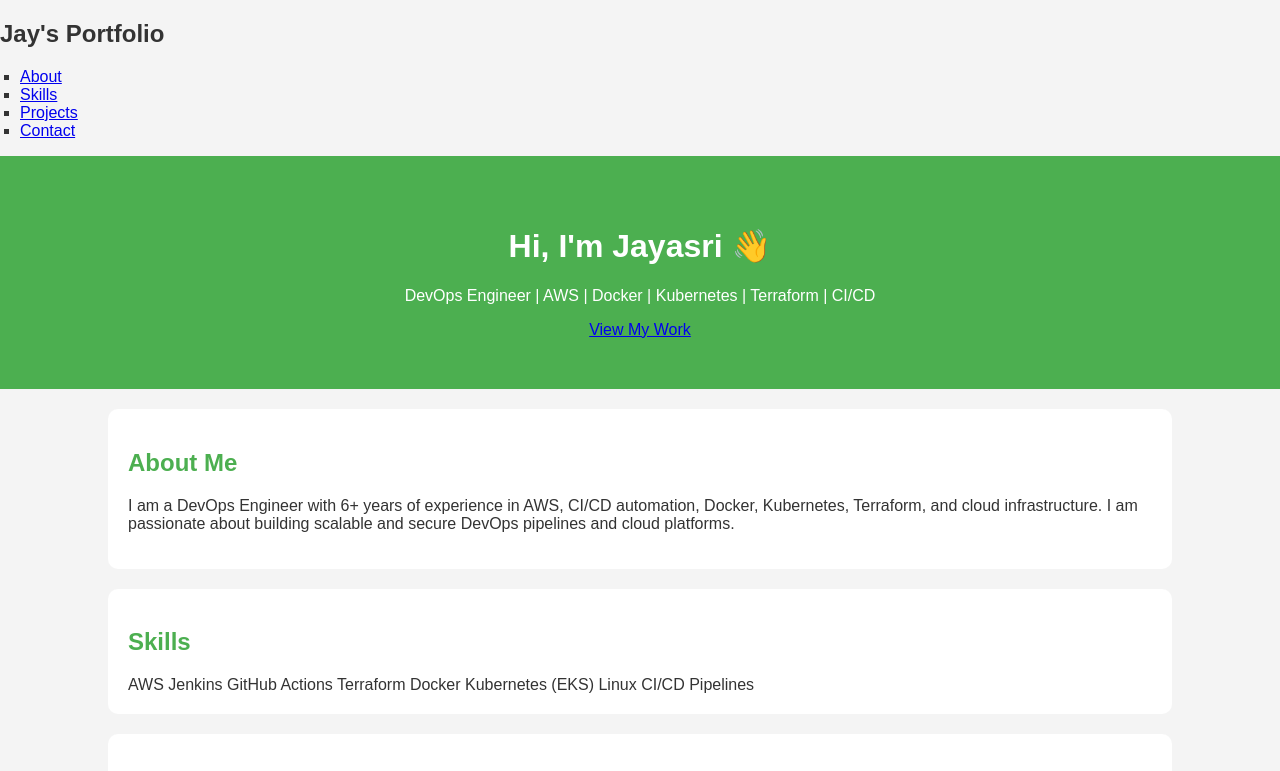
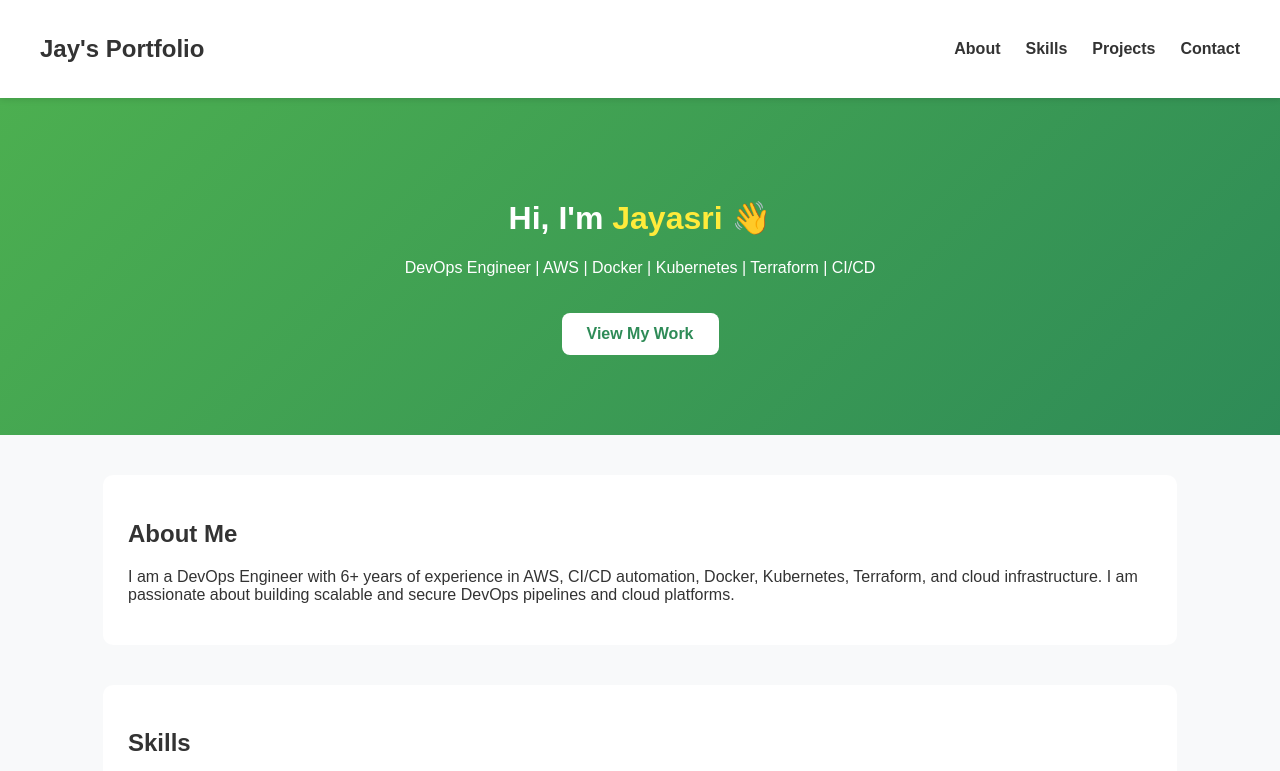
Before and after one commit to jayasri-ops/jayasri.github.io, a plain HTML site: page index.html in a window 1280 px wide. Shown: the top 771 px of the page. Drawn offline with Linux system fonts and the light colour scheme.

Commit message:
Update styles.css

```diff
--- a/styles.css
+++ b/styles.css
@@ -1,30 +1,92 @@
+/* Reset */
 body {
     margin: 0;
     font-family: Arial, sans-serif;
-    background: #f4f4f4;
+    background: #f8f9fa;
     color: #333;
 }
 
-header {
-    background: #4CAF50;
-    color: white;
-    text-align: center;
-    padding: 50px 20px;
+/* Navigation */
+nav {
+    background: white;
+    padding: 15px 40px;
+    display: flex;
+    justify-content: space-between;
+    align-items: center;
+    box-shadow: 0 2px 6px rgba(0,0,0,0.1);
+    position: sticky;
+    top: 0;
 }
 
-section {
-    margin: 20px auto;
+nav ul {
+    list-style: none;
+    display: flex;
+    gap: 25px;
+}
+
+nav a {
+    color: #333;
+    text-decoration: none;
+    font-weight: bold;
+}
+
+/* Hero Section */
+.hero {
+    text-align: center;
+    padding: 80px 20px;
+    background: linear-gradient(135deg, #4CAF50, #2E8B57);
+    color: white;
+}
+
+.hero h1 span {
+    color: #ffeb3b;
+}
+
+.btn {
+    display: inline-block;
+    margin-top: 20px;
+    padding: 12px 25px;
+    background: white;
+    color: #2E8B57;
+    text-decoration: none;
+    border-radius: 8px;
+    font-weight: bold;
+}
+
+/* Section */
+.section {
     width: 80%;
+    margin: 40px auto;
     background: white;
-    padding: 20px;
+    padding: 25px;
     border-radius: 10px;
 }
 
-h2 {
-    color: #4CAF50;
+/* Skills Grid */
+.skill-grid {
+    display: grid;
+    grid-template-columns: repeat(auto-fit, minmax(120px, 1fr));
+    gap: 15px;
 }
 
-ul {
-    list-style-type: square;
-    padding-left: 20px;
+.skill-grid span {
+    background: #4CAF50;
+    color: white;
+    padding: 10px;
+    border-radius: 6px;
+    text-align: center;
 }
+
+/* Projects */
+.project-grid {
+    display: grid;
+    grid-template-columns: repeat(auto-fit, minmax(200px, 1fr));
+    gap: 20px;
+}
+
+.project-card {
+    background: #e8f5e9;
+    padding: 20px;
+    border-radius: 10px;
+    text-align: center;
+}
```
